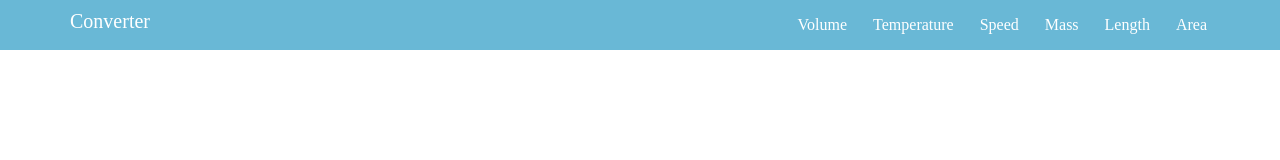
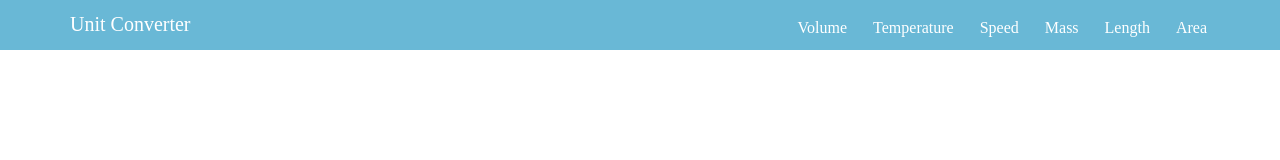
Before and after one commit to ElisaLuo/converter, an Angular app: page /home in a window 1280 px wide. Shown: the top 160 px of the page. Built offline with nearby package versions, Linux system fonts and the light colour scheme.

Commit message:
changed favicon

```diff
--- a/src/app/app.component.css
+++ b/src/app/app.component.css
@@ -8,7 +8,7 @@
 }
 .header{
     font-size: 20px;
-    padding: 10px 10px 10px 10px;
+    padding: 13px 10px 10px 10px;
     color: white;
     margin-left: 60px;
 }
--- a/src/app/app.component.html
+++ b/src/app/app.component.html
@@ -1,6 +1,6 @@
 <div class="menu">
     <div class="header">
-        <a class="head" routerLink="">Converter</a>
+        <a class="head" routerLink="">Unit Converter</a>
     </div>
     <div class="content">
         <a class="item" routerLink="area" [routerLinkActive]="['active']">Area</a>
```
Also changed, not shown: 1 other file (tests, documents, lock files or other folders).
